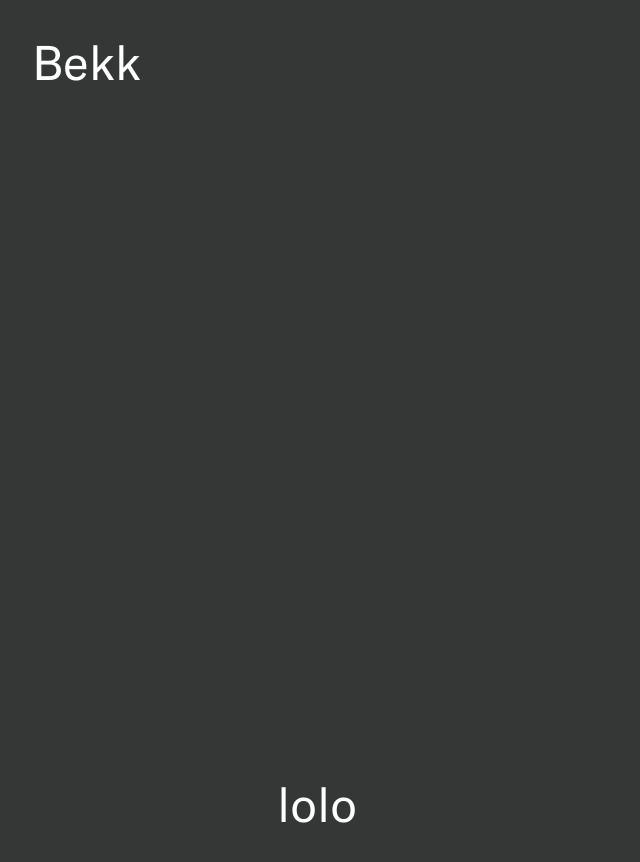
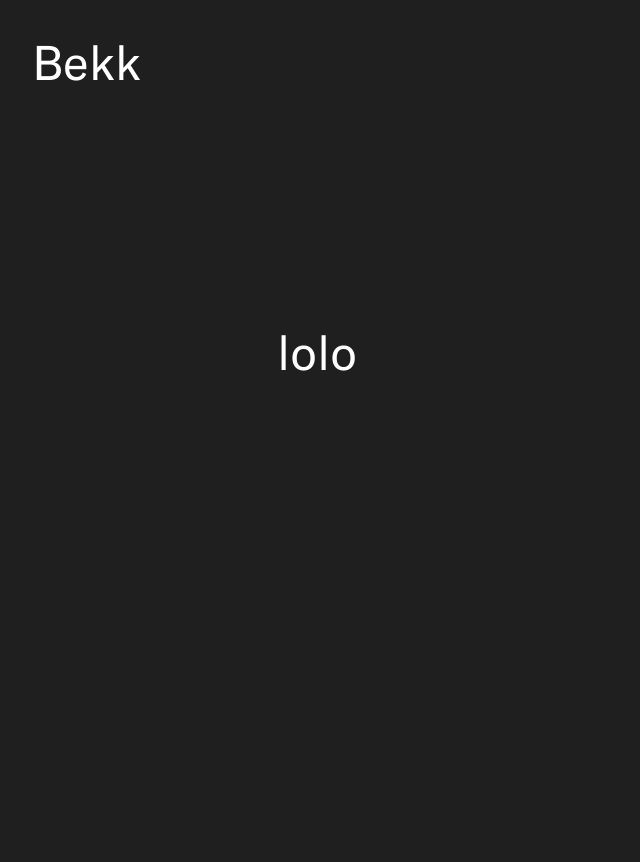
Before and after one commit to vegardga/bekk-logo, a React (Vite) app: page / in a window 1280 px wide. Shown: the whole page, without its empty margins (0-640 px from the left). Built offline with nearby package versions, Linux system fonts and the light colour scheme.

Commit message:
Change bgcolor and searchParams for new word delay.

```diff
--- a/src/Logo.css
+++ /dev/null
@@ -1,28 +0,0 @@
-@font-face {
-  font-family: "GtAmerica";   /*Can be any text*/
-  src: local("GtAmerica"),
-  url("./fonts/FontsFree-Net-GT-America-Regular-1.ttf") format("truetype");
-}
-
-.show {
-  color: white;
-}
-
-.hide {
-  color: transparent;
-}
-
-.main {
-  display: flex;
-  flex-direction: column;
-  justify-content: space-between;
-  align-items: start;
-  padding: 1rem;
-  min-height: 100vh;
-  font-family: GtAmerica;
-  font-size: 3rem;
-}
-
-p {
-  margin: 0;
-}
--- a/src/Logo.jsx
+++ b/src/Logo.jsx
@@ -28,7 +28,7 @@ export default function Logo() {
   const LONG_WORD = 9;
   const MARGIN_LONG_WORD = 2;
   const MARGIN_SHORT_WORD = 5;
-  const TIMEOUT_NEW_WORD = 6000;
+  let TIMEOUT_NEW_WORD = 6000;
   const TIMEOUT_ROW = 250;
 
   let words = getDefaultWords();
@@ -41,6 +41,10 @@ export default function Logo() {
       const margin = w.length > LONG_WORD ? MARGIN_LONG_WORD : MARGIN_SHORT_WORD;
       return {word: w, margin: Math.floor(Math.random()*margin)};
     });
+  }
+  const newWordTimeout = searchParams.get('delay');
+  if (newWordTimeout) {
+    TIMEOUT_NEW_WORD = newWordTimeout;
   }
 
   useEffect(() => {
--- a/src/index.css
+++ b/src/index.css
@@ -4,7 +4,7 @@
 
   color-scheme: light dark;
   color: rgba(255, 255, 255, 0.87);
-  background-color: rgb(53,55,54);
+  background-color: rgb(31,31,31);
 
   font-synthesis: none;
   text-rendering: optimizeLegibility;
@@ -18,7 +18,7 @@ body {
   display: flex;
   place-items: flex-start;
   color: white;
-  background-color: rgb(53,55,54);
+  background-color: rgb(31, 31, 31);
 }
 
 #root {
@@ -42,7 +42,6 @@ body {
 .main {
   display: flex;
   flex-direction: column;
-  justify-content: space-between;
   align-items: start;
   padding: 1rem;
   min-height: 100vh;
```
